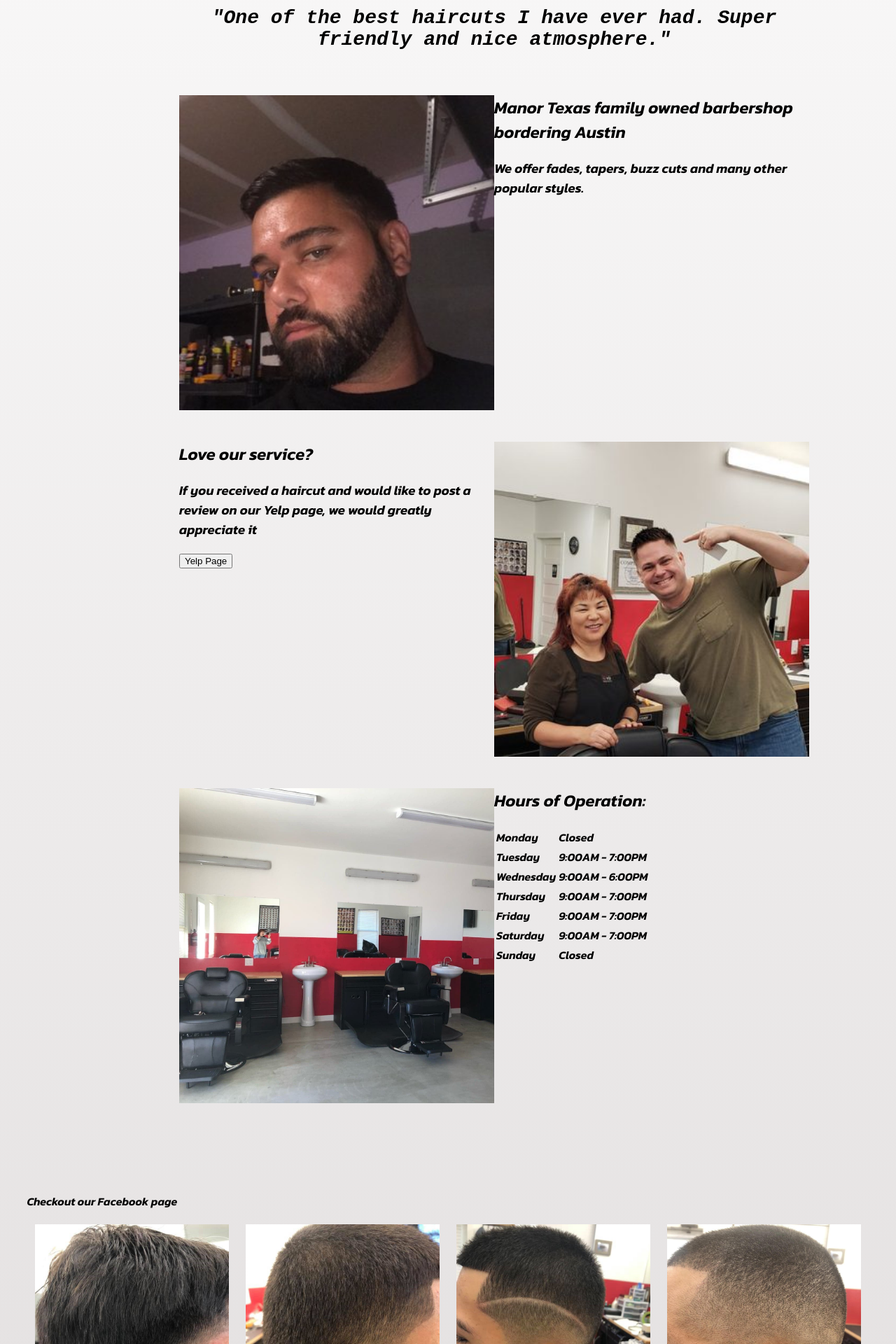
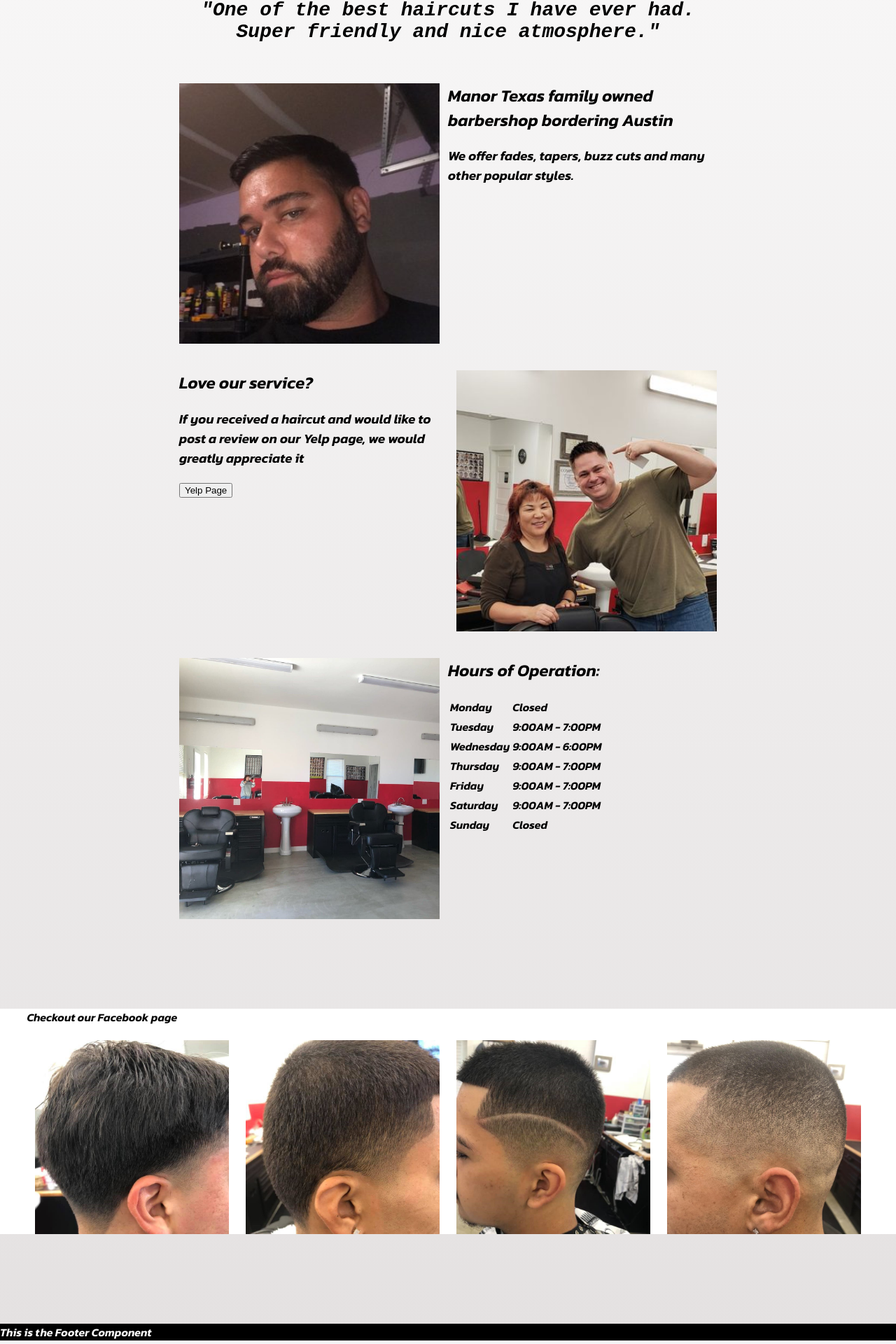
Before and after one commit to Brian4755/Jack-s-Barbershop, a React (Create React App) app: page / in a window 1280 px wide. Shown: the part 848-2768 px from the top of the page at 70% size. Built offline with nearby package versions, Linux system fonts and the light colour scheme.

Commit message:
image size configurations

```diff
--- a/src/Carousel.css
+++ b/src/Carousel.css
@@ -1,5 +1,6 @@
 .examples {
   /* margin-left: 0%; */
   margin-top: 10%;
-  width: 450px;
+  /* width: 450px; */
+  width: 97%;
 }
--- a/src/Footer.css
+++ b/src/Footer.css
@@ -1,3 +1,10 @@
 footer {
   margin-top: 10%;
+  margin-bottom: 0;
+  background-color: black;
+  color: white;
 }
+
+p {
+  margin-bottom: 0;
+}
--- a/src/Footer.jsx
+++ b/src/Footer.jsx
@@ -1,7 +1,9 @@
+import './Footer.css'
+
 const Footer = () => {
   return (
     <footer>
-    <p>This is the Footer Component</p>
+      <p>This is the Footer Component</p>
     </footer>
    )
 }
--- a/src/Home.css
+++ b/src/Home.css
@@ -31,15 +31,13 @@ h1 {
   display: block;
   margin-top: 10%;
   margin-left: auto;
-  width: 450px;
-}
-
-.homeSec2Text {
-
+  /* width: 450px; */
+  width: 97%;
 }
 
 .barberStation {
-  width: 450px;
+  /* width: 450px; */
+  width: 97%;
   margin-top: 10%;
 }
 
@@ -52,3 +50,7 @@ h2 {
   margin-left: 3%;
   margin-right: 3%;
 }
+
+.facebookSecBackground {
+  background-color: white;
+}
--- a/src/Home.jsx
+++ b/src/Home.jsx
@@ -58,9 +58,11 @@ const Home = () => {
         </table>
       </div>
     </div>
-    <div className='facebookSection'>
-      <h4>Checkout our Facebook page</h4>
-    <ExampleCuts />
+    <div className='facebookSecBackground'>
+      <div className='facebookSection'>
+        <h4>Checkout our Facebook page</h4>
+        <ExampleCuts />
+      </div>
     </div>
     </>
    )
```
